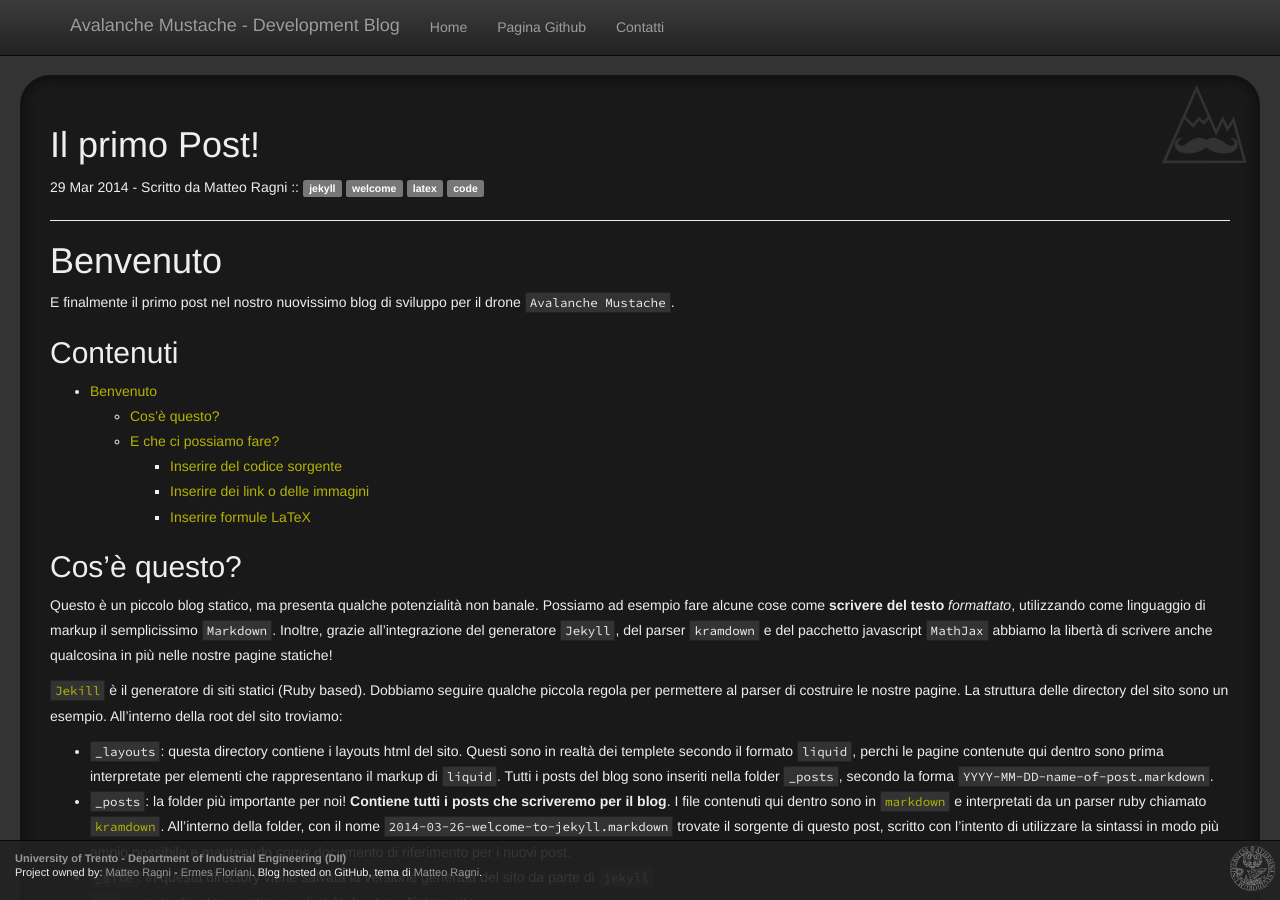
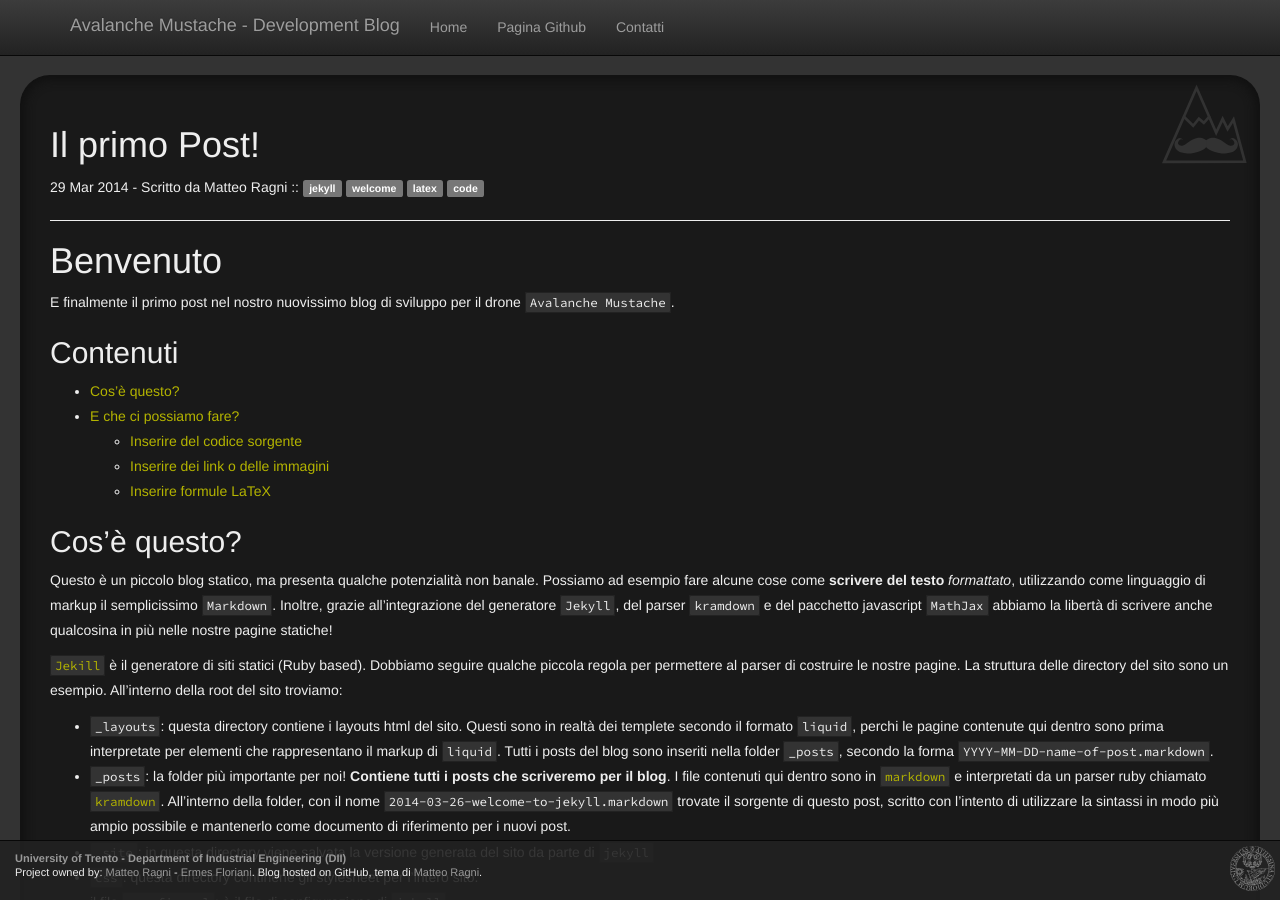
Before and after one commit to AvalancheMustache/AvalancheMustache.github.io, a Jekyll site: the page built from _posts/2014-03-29-il-primo-post.markdown, in a window 1280 px wide and 900 px high. Built offline with Jekyll 4.4.1, drawn with Linux system fonts in a browser that asks for light colours; nearby versions of some CDN libraries; some web fonts are replaced; formulas are drawn with MathJax 3; comment, search, counter and statistics services are not loaded.

Commit message:
minor fixes

```diff
--- a/_posts/2014-03-29-come-postare.markdown
+++ b/_posts/2014-03-29-come-postare.markdown
@@ -10,7 +10,7 @@ comment_id: "20140329170000"
 
 # Contenuti
 
-{:no_toc}
+{:.no_toc}
 
  * Tabella contenuti
  {:toc}
--- a/_posts/2014-03-29-il-primo-post.markdown
+++ b/_posts/2014-03-29-il-primo-post.markdown
@@ -9,7 +9,7 @@ comment_id: "20140329105000"
 ---
 
 # Benvenuto
-
+{:.no_toc}
 E finalmente il primo post nel nostro nuovissimo blog di sviluppo per il drone `Avalanche Mustache`.
 
 ## Contenuti
```
